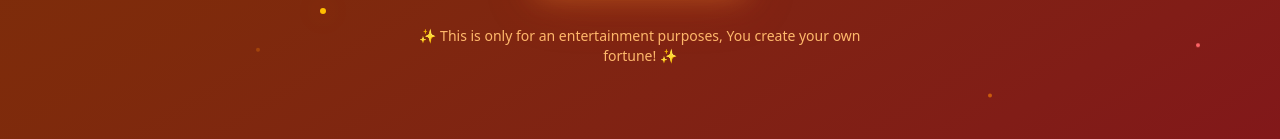
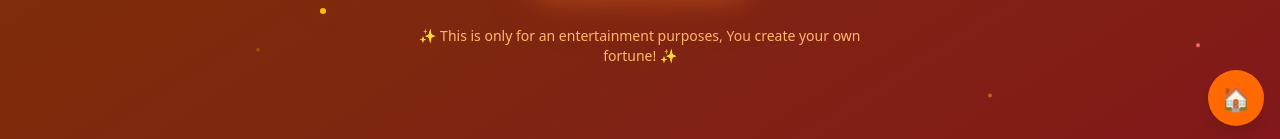
Before and after one commit to LeConsulat2/fortune-final, a Next.js app: page / in a window 1280 px wide. Shown: the part 658-797 px from the top of the page. Built offline with nearby package versions, Linux system fonts and the light colour scheme.

Commit message:
Update layout to have home button everywhere

```diff
--- a/app/layout.tsx
+++ b/app/layout.tsx
@@ -1,6 +1,7 @@
 import type { Metadata } from 'next';
 import { Geist, Geist_Mono } from 'next/font/google';
 import './globals.css';
+import Link from 'next/link';
 
 const geistSans = Geist({
   variable: '--font-geist-sans',
@@ -28,6 +29,14 @@ export default function RootLayout({
         className={`${geistSans.variable} ${geistMono.variable} antialiased`}
       >
         {children}
+        {/* Global floating Home button */}
+        <Link
+          href="/"
+          className="fixed bottom-4 right-4 z-50 flex h-14 w-14 items-center justify-center rounded-full bg-orange-500 text-2xl text-white shadow-lg transition-transform duration-200 hover:scale-105 hover:bg-orange-600 focus:outline-none focus:ring-2 focus:ring-orange-300"
+        >
+          🏠
+          <span className="sr-only">Home</span>
+        </Link>
       </body>
     </html>
   );
```
